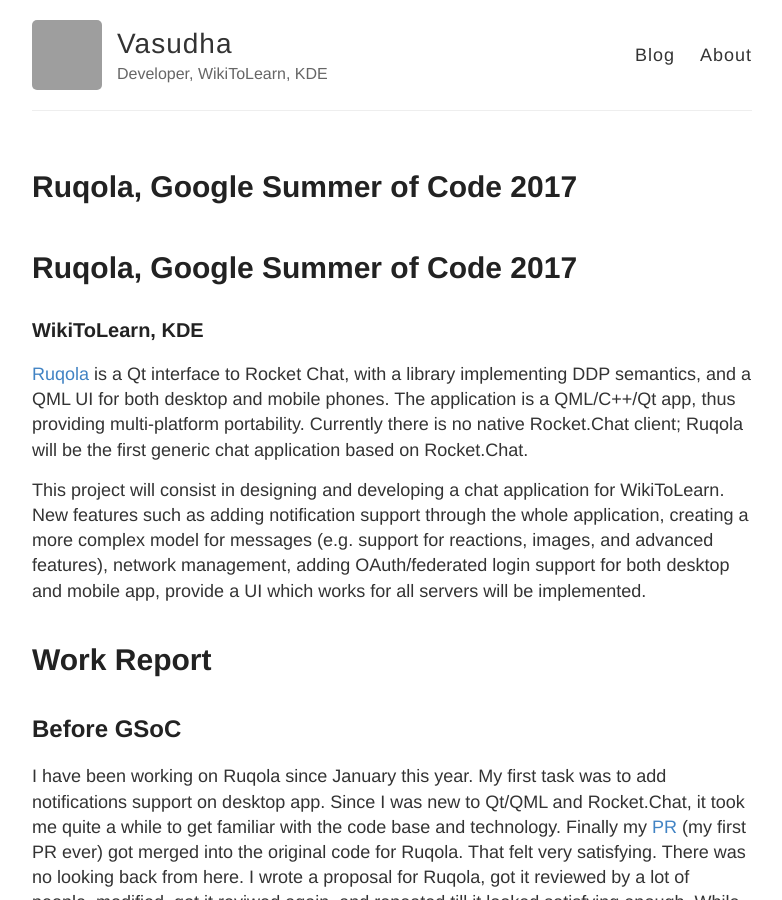
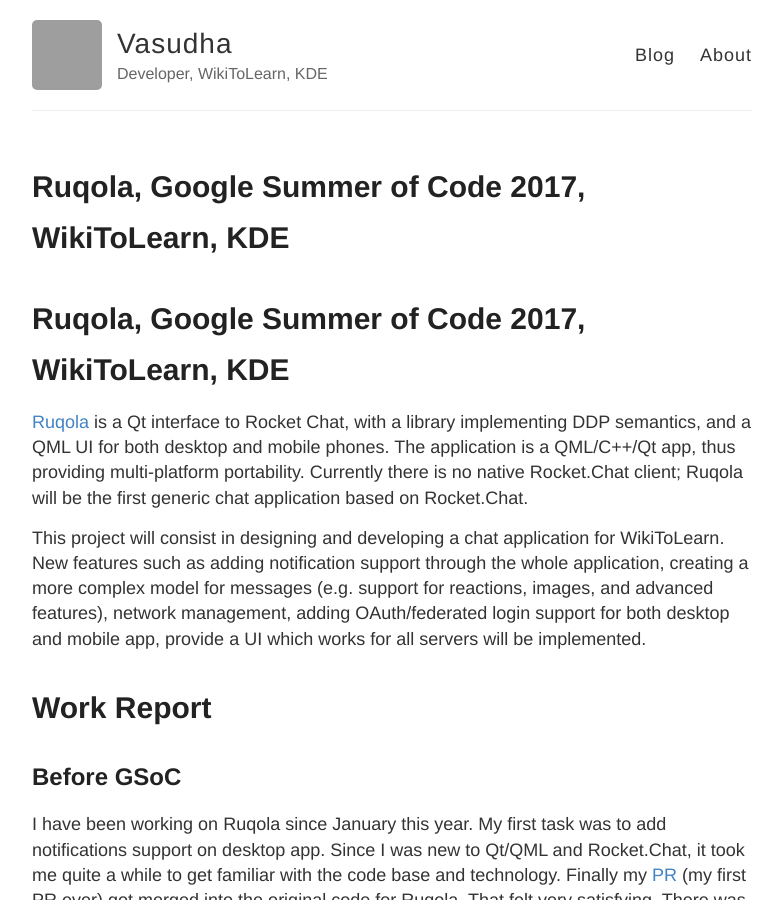
Before and after one commit to VasudhaMathur/VasudhaMathur.github.io, a Jekyll site: the page built from index.md, in a window 1280 px wide and 900 px high. Shown: the whole window, without its empty margins (248-1030 px from the left). Built offline with Jekyll 4.4.1, drawn with Linux system fonts in a browser that asks for light colours; our own code applies the rules of GitHub Pages for plain Markdown files; grey boxes are pictures that could not be loaded.

Commit message:
Update index.md

```diff
--- a/index.md
+++ b/index.md
@@ -1,6 +1,5 @@
 
-# Ruqola, Google Summer of Code 2017
-### WikiToLearn, KDE
+# Ruqola, Google Summer of Code 2017, WikiToLearn, KDE
 
 [Ruqola](https://github.com/WikiToLearn/Ruqola) is a Qt interface to Rocket Chat, with a library implementing DDP semantics, and a QML UI for both desktop and mobile phones. The application is a QML/C++/Qt app, thus providing multi-platform portability. Currently there is no native Rocket.Chat client; Ruqola will be the first generic chat application based on Rocket.Chat.
 
```
